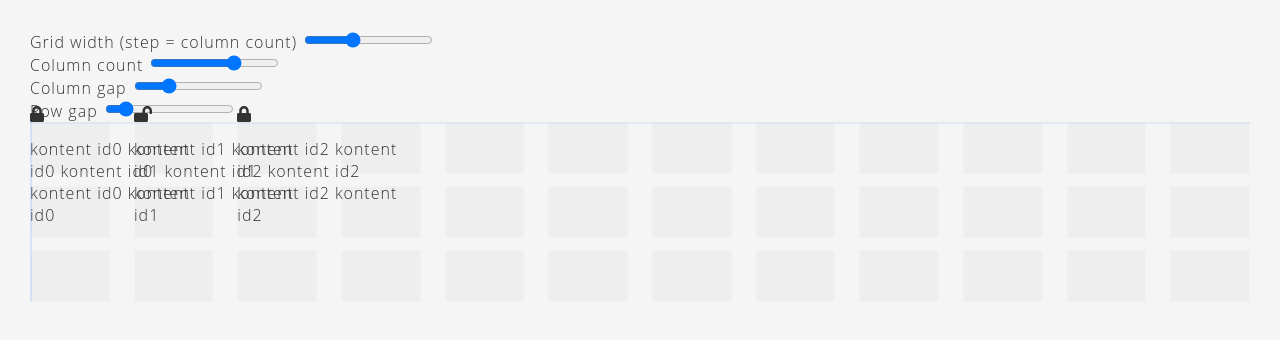
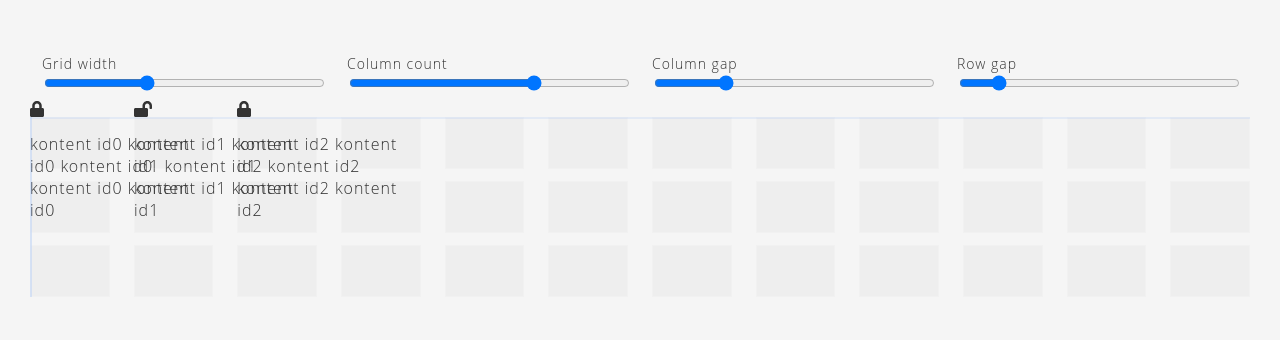
Before and after one commit to algirdas-zyro/snapper, a Vue app: page / in a window 1280 px wide. Shown: the top 340 px of the page. Built offline with nearby package versions, Linux system fonts and the light colour scheme.

Commit message:
Abstract away controls

```diff
--- /dev/null
+++ b/src/components/Controls.vue
@@ -0,0 +1,95 @@
+<template>
+  <div
+    class="controls"
+    :style="{
+      maxWidth: `${width}px`,
+    }"
+  >
+    <div class="controls__field">
+      <label for="width" class="controls__label"> Grid width </label>
+      <input
+        :value="width"
+        type="range"
+        min="1000"
+        max="1600"
+        :step="columnCount"
+        name="width"
+        id="width"
+        class="controls__range"
+        @input="$emit('width-input', $event)"
+      />
+    </div>
+    <div class="controls__field">
+      <label for="columnCount" class="controls__label"> Column count </label>
+      <input
+        type="range"
+        :value="columnCount"
+        min="4"
+        max="16"
+        name="columnCount"
+        id="columnCount"
+        class="controls__range"
+        @input="$emit('column-count-input', $event)"
+      />
+    </div>
+    <div class="controls__field">
+      <label for="columnGap" class="controls__label"> Column gap </label>
+      <input
+        type="range"
+        :value="columnGap"
+        name="columnGap"
+        id="columnGap"
+        class="controls__range"
+        @input="$emit('column-gap-input', $event)"
+      />
+    </div>
+    <div class="controls__field">
+      <label for="rowGap" class="controls__label"> Row gap </label>
+      <input
+        type="range"
+        :value="rowGap"
+        name="rowGap"
+        id="rowGap"
+        class="controls__range"
+        @input="$emit('row-gap-input', $event)"
+      />
+    </div>
+  </div>
+</template>
+
+<script>
+export default {
+  name: "Controls",
+  props: {
+    width: Number,
+    columnCount: Number,
+    columnGap: Number,
+    rowGap: Number,
+  },
+  components: {},
+  methods: {},
+  computed: {},
+  mounted() {},
+  watch: {},
+};
+</script>
+
+<style>
+.controls {
+  display: flex;
+  margin: 24px auto;
+}
+
+.controls__field {
+  flex: 0 1 100%;
+  padding: 0 12px;
+}
+.controls__label {
+  display: block;
+  font-size: 14px;
+}
+.controls__range {
+  display: block;
+  width: 100%;
+}
+</style>
--- a/src/components/Section.vue
+++ b/src/components/Section.vue
@@ -1,54 +1,15 @@
 <template>
   <main>
-    <div class="controls">
-      <div class="controls__field">
-        <label for="width" class="controls__label">
-          Grid width (step = column count)
-        </label>
-        <input
-          v-model.number="width"
-          type="range"
-          min="1000"
-          max="1600"
-          :step="columnCount"
-          name="width"
-          id="width"
-          class="controls__range"
-        />
-      </div>
-      <div class="controls__field">
-        <label for="columnCount" class="controls__label"> Column count </label>
-        <input
-          type="range"
-          v-model.number="columnCount"
-          min="4"
-          max="16"
-          name="columnCount"
-          id="columnCount"
-          class="controls__range"
-        />
-      </div>
-      <div class="controls__field">
-        <label for="columnGap" class="controls__label"> Column gap </label>
-        <input
-          type="range"
-          v-model.number="columnGap"
-          name="columnGap"
-          id="columnGap"
-          class="controls__range"
-        />
-      </div>
-      <div class="controls__field">
-        <label for="rowGap" class="controls__label"> Row gap </label>
-        <input
-          type="range"
-          v-model.number="rowGap"
-          name="rowGap"
-          id="rowGap"
-          class="controls__range"
-        />
-      </div>
-    </div>
+    <Controls
+      :width="width"
+      :column-count="columnCount"
+      :column-gap="columnGap"
+      :row-gap="rowGap"
+      @width-input="width = Number($event.target.value)"
+      @column-count-input="columnCount = Number($event.target.value)"
+      @column-gap-input="columnGap = Number($event.target.value)"
+      @row-gap-input="rowGap = Number($event.target.value)"
+    />
     <section class="section" ref="section" :style="sectionStyle">
       <Element
         v-for="(element, index) in elements"
@@ -84,6 +45,7 @@ import Moveable from "moveable";
 
 import Tiles from "./Tiles.vue";
 import Element from "./Element.vue";
+import Controls from "./Controls.vue";
 
 const INITIAL_SECTION_WIDTH = 1224;
 const INITIAL_SECTION_HEIGHT = 248;
@@ -128,6 +90,7 @@ const getClosest = (array, val) =>
 export default {
   name: "Section",
   components: {
+    Controls,
     Element,
     Tiles,
   },
@@ -153,6 +116,9 @@ export default {
     };
   },
   methods: {
+    handleSetWidth(e) {
+      console.log({ e });
+    },
     handleDragStart(e, index) {
       this.activeElementIndex = index;
       this.isResizingLeft = true;
@@ -205,7 +171,9 @@ export default {
       if (this.elements[index].shouldSnap) {
         // TODO: get rid of those imperative sets:((
         e.target.style.left = `${this.activeLeftGuide}px`;
-        e.target.style.width = `${this.activeRightGuide - this.activeLeftGuide}px`;
+        e.target.style.width = `${
+          this.activeRightGuide - this.activeLeftGuide
+        }px`;
 
         this.elements[index].left = this.activeLeftGuide;
         this.elements[index].width =
```
